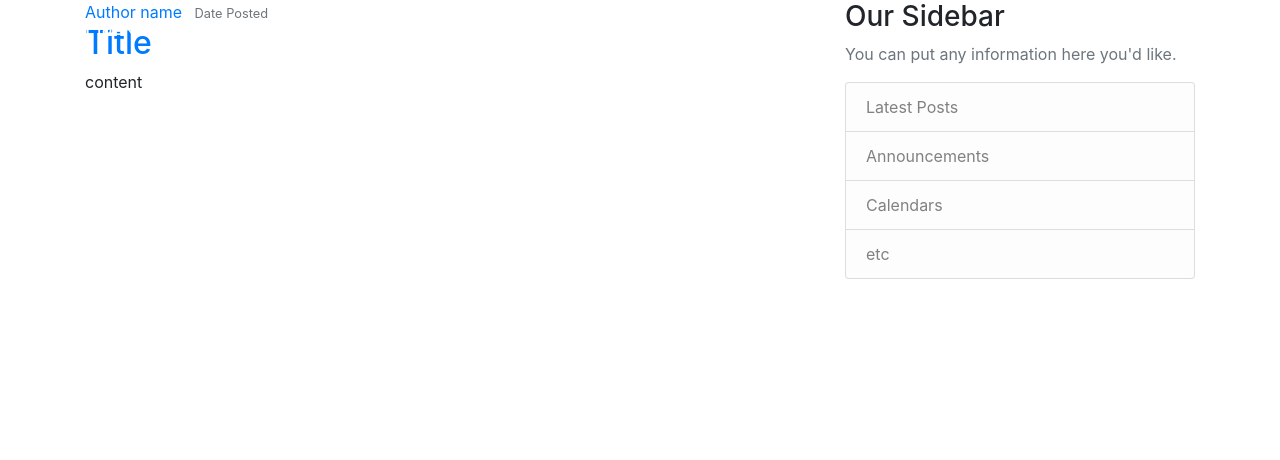
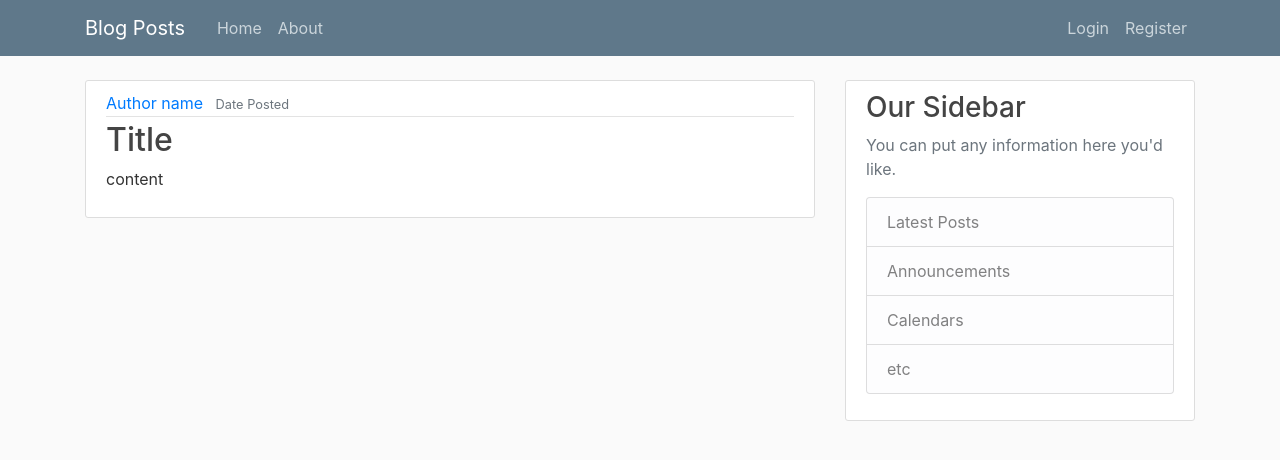
Before and after one commit to Bonifase/BlogPost, a Flask app: template templates/home.html in a window 1280 px wide. Shown: the top 460 px of the page. Run offline with Flask 2, Linux system fonts and the light colour scheme; the template is opened without the code that fills it: most values are stand-ins (such as "Sample title", 1, 10 or a date in 2020); some libraries are stand-ins or nearby versions.

Commit message:
add main css file

```diff
--- a/blog_post.py
+++ b/blog_post.py
@@ -1,16 +1,16 @@
-from flask import Flask
+from flask import Flask, render_template
 app = Flask(__name__)
 
 
 @app.route("/")
 @app.route("/home")
 def home():
-    return "<h1>Home Page</h1>"
+    return render_template('home.html')
 
 
 @app.route("/about")
 def about():
-    return "<h1>About Page</h1>"
+    return render_template('about.html')
 
 
 if __name__ == '__main__':
--- /dev/null
+++ b/static/main.css
@@ -0,0 +1,80 @@
+body {
+    background: #fafafa;
+    color: #333333;
+    margin-top: 5rem;
+  }
+
+  h1, h2, h3, h4, h5, h6 {
+    color: #444444;
+  }
+
+  .bg-steel {
+    background-color: #5f788a;
+  }
+
+  .site-header .navbar-nav .nav-link {
+    color: #cbd5db;
+  }
+
+  .site-header .navbar-nav .nav-link:hover {
+    color: #ffffff;
+  }
+
+  .site-header .navbar-nav .nav-link.active {
+    font-weight: 500;
+  }
+
+  .content-section {
+    background: #ffffff;
+    padding: 10px 20px;
+    border: 1px solid #dddddd;
+    border-radius: 3px;
+    margin-bottom: 20px;
+  }
+
+  .article-title {
+    color: #444444;
+  }
+
+  a.article-title:hover {
+    color: #428bca;
+    text-decoration: none;
+  }
+
+  .article-content {
+    white-space: pre-line;
+  }
+
+  .article-img {
+    height: 65px;
+    width: 65px;
+    margin-right: 16px;
+  }
+
+  .article-metadata {
+    padding-bottom: 1px;
+    margin-bottom: 4px;
+    border-bottom: 1px solid #e3e3e3
+  }
+
+  .article-metadata a:hover {
+    color: #333;
+    text-decoration: none;
+  }
+
+  .article-svg {
+    width: 25px;
+    height: 25px;
+    vertical-align: middle;
+  }
+
+  .account-img {
+    height: 125px;
+    width: 125px;
+    margin-right: 20px;
+    margin-bottom: 16px;
+  }
+
+  .account-heading {
+    font-size: 2.5rem;
+  }
--- a/templates/layout.html
+++ b/templates/layout.html
@@ -1,4 +1,3 @@
-
 <!DOCTYPE html>
 <html>
 <head>
@@ -21,19 +20,19 @@
     <header class="site-header">
       <nav class="navbar navbar-expand-md navbar-dark bg-steel fixed-top">
         <div class="container">
-          <a class="navbar-brand mr-4" href="/">Flask Blog</a>
+          <a class="navbar-brand mr-4" href="/">Blog Posts</a>
           <button class="navbar-toggler" type="button" data-toggle="collapse" data-target="#navbarToggle" aria-controls="navbarToggle" aria-expanded="false" aria-label="Toggle navigation">
             <span class="navbar-toggler-icon"></span>
           </button>
           <div class="collapse navbar-collapse" id="navbarToggle">
             <div class="navbar-nav mr-auto">
-              <a class="nav-item nav-link" href="/">Home</a>
-              <a class="nav-item nav-link" href="/about">About</a>
+              <a class="nav-item nav-link" href="{{ url_for('home') }}">Home</a>
+              <a class="nav-item nav-link" href="{{ url_for('about') }}">About</a>
             </div>
             <!-- Navbar Right Side -->
             <div class="navbar-nav">
-              <a class="nav-item nav-link" href="/login">Login</a>
-              <a class="nav-item nav-link" href="/register">Register</a>
+              <a class="nav-item nav-link" href="{{ url_for('home') }}">Login</a>
+              <a class="nav-item nav-link" href="{{ url_for('about') }}">Register</a>
             </div>
           </div>
         </div>
@@ -63,8 +62,8 @@
 
     <!-- Optional JavaScript -->
     <!-- jQuery first, then Popper.js, then Bootstrap JS -->
-    <script src="https://code.jquery.com/jquery-3.2.1.slim.min.js" integrity="sha384-KJ3o2DKtIkvYIK3UENzmM7KCkRr/rE9/Qpg6aAZGJwFDMVNA/GpGFF93hXpG5KkN" crossorigin="anonymous"></script>
-    <script src="https://cdnjs.cloudflare.com/ajax/libs/popper.js/1.12.9/umd/popper.min.js" integrity="sha384-ApNbgh9B+Y1QKtv3Rn7W3mgPxhU9K/ScQsAP7hUibX39j7fakFPskvXusvfa0b4Q" crossorigin="anonymous"></script>
-    <script src="https://maxcdn.bootstrapcdn.com/bootstrap/4.0.0/js/bootstrap.min.js" integrity="sha384-JZR6Spejh4U02d8jOt6vLEHfe/JQGiRRSQQxSfFWpi1MquVdAyjUar5+76PVCmYl" crossorigin="anonymous"></script>
+    <script src="https://code.jquery.com/jquery-3.3.1.slim.min.js" integrity="sha384-q8i/X+965DzO0rT7abK41JStQIAqVgRVzpbzo5smXKp4YfRvH+8abtTE1Pi6jizo" crossorigin="anonymous"></script>
+    <script src="https://cdnjs.cloudflare.com/ajax/libs/popper.js/1.14.3/umd/popper.min.js" integrity="sha384-ZMP7rVo3mIykV+2+9J3UJ46jBk0WLaUAdn689aCwoqbBJiSnjAK/l8WvCWPIPm49" crossorigin="anonymous"></script>
+    <script src="https://stackpath.bootstrapcdn.com/bootstrap/4.1.3/js/bootstrap.min.js" integrity="sha384-ChfqqxuZUCnJSK3+MXmPNIyE6ZbWh2IMqE241rYiqJxyMiZ6OW/JmZQ5stwEULTy" crossorigin="anonymous"></script>
 </body>
 </html>
```
